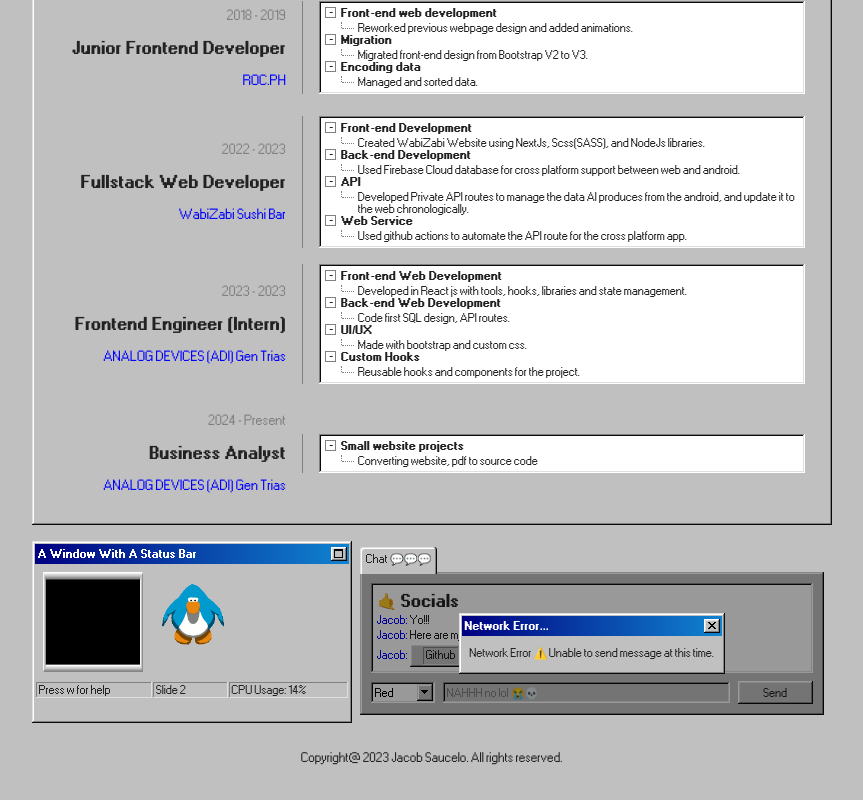
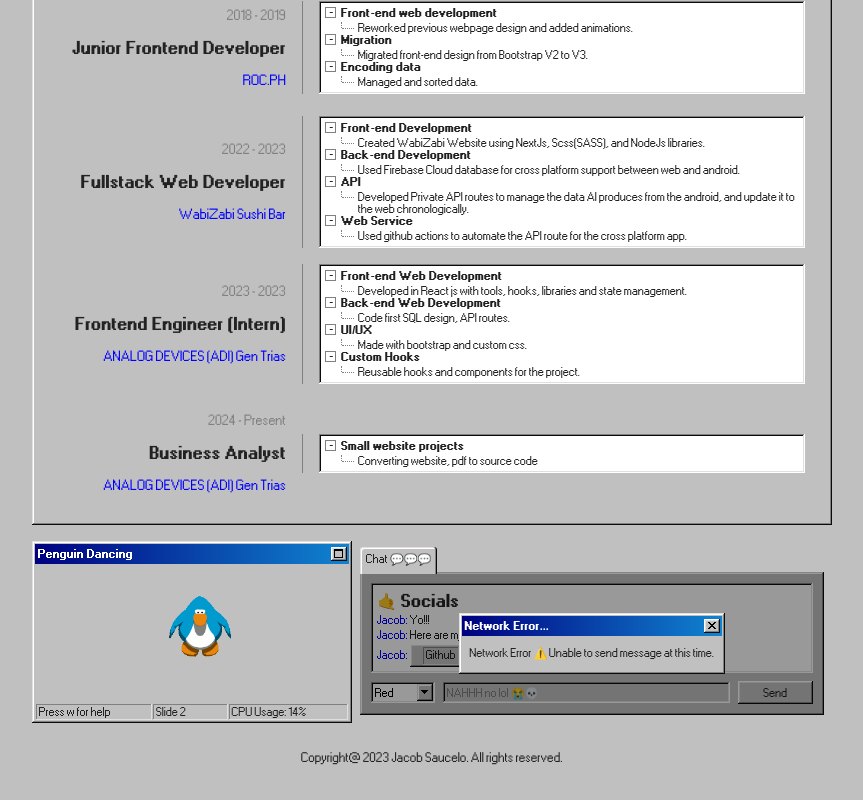
Before and after one commit to JacobSaucelo/98-cob-portfolio, a Next.js app: page / in a window 1280 px wide. Shown: the part 413-1213 px from the top of the page, without its empty margins (208-1071 px from the left). Built offline with nearby package versions, Linux system fonts and the light colour scheme.

Commit message:
penguin dancing

```diff
--- a/components/sections/Contact/Section.Contact.module.css
+++ b/components/sections/Contact/Section.Contact.module.css
@@ -7,6 +7,16 @@
 
 .ContactImage {
   grid-column: 1 / span 5;
+  display: flex;
+  flex-direction: column;
+  overflow: hidden;
+}
+.ContactImagePenguin {
+  display: flex;
+  align-items: center;
+  justify-content: center;
+  width: 100%;
+  height: 100%;
 }
 .ContactDetails {
   grid-column: 1 / span 5;
--- a/components/sections/Contact/Section.Contact.tsx
+++ b/components/sections/Contact/Section.Contact.tsx
@@ -8,13 +8,13 @@
     <section className={styles.SectionContactContainer}>
       <div className={`${styles.ContactImage} window`}>
         <div className="title-bar">
-          <div className="title-bar-text">A Window With A Status Bar</div>
+          <div className="title-bar-text">Penguin Dancing</div>
           <div className="title-bar-controls">
             <button aria-label="Maximize"></button>
           </div>
         </div>
-        <div className="window-body">
-          <Image src="/music1.gif" width={100} height={100} alt="music gif" />
+        <div className={`${styles.ContactImagePenguin} window-body`}>
+          {/* <Image src="/music1.gif" width={100} height={100} alt="music gif" /> */}
           <Image
             src="/clubpenguin.gif"
             width={100}
```
